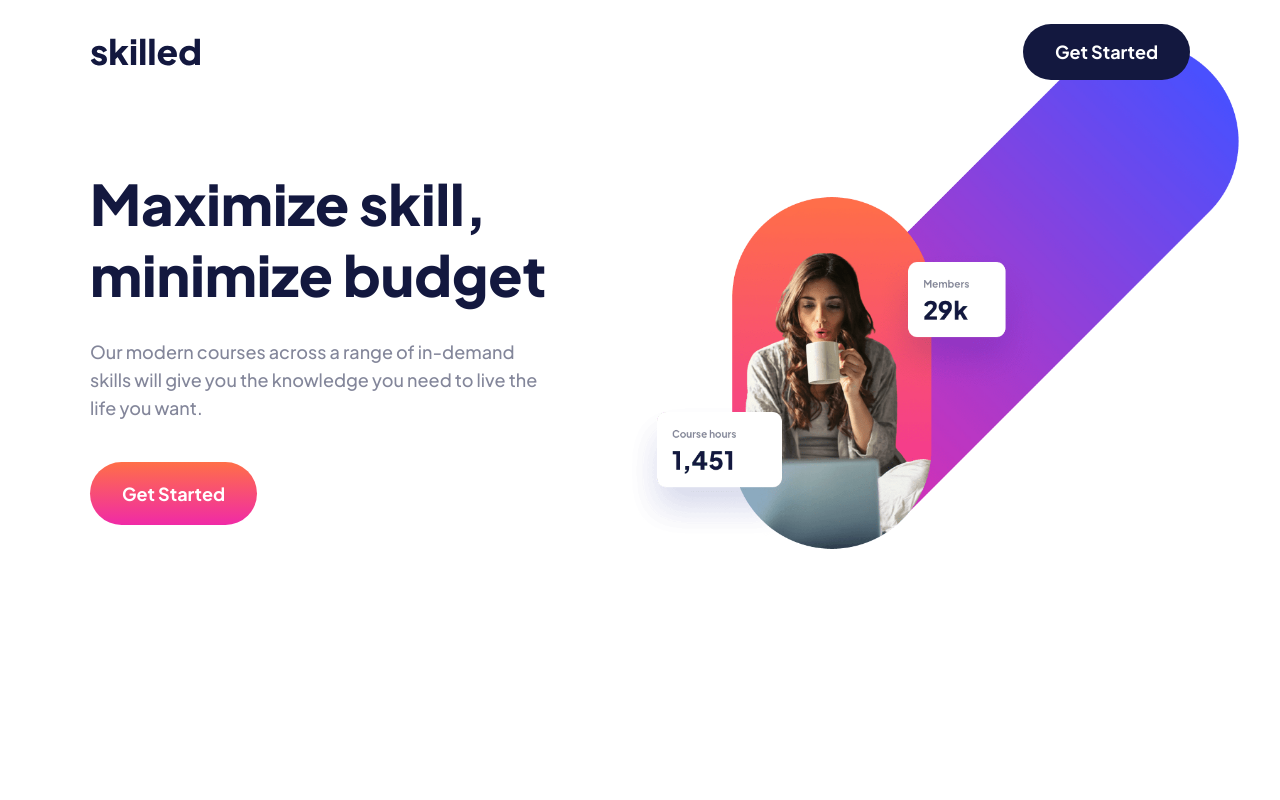
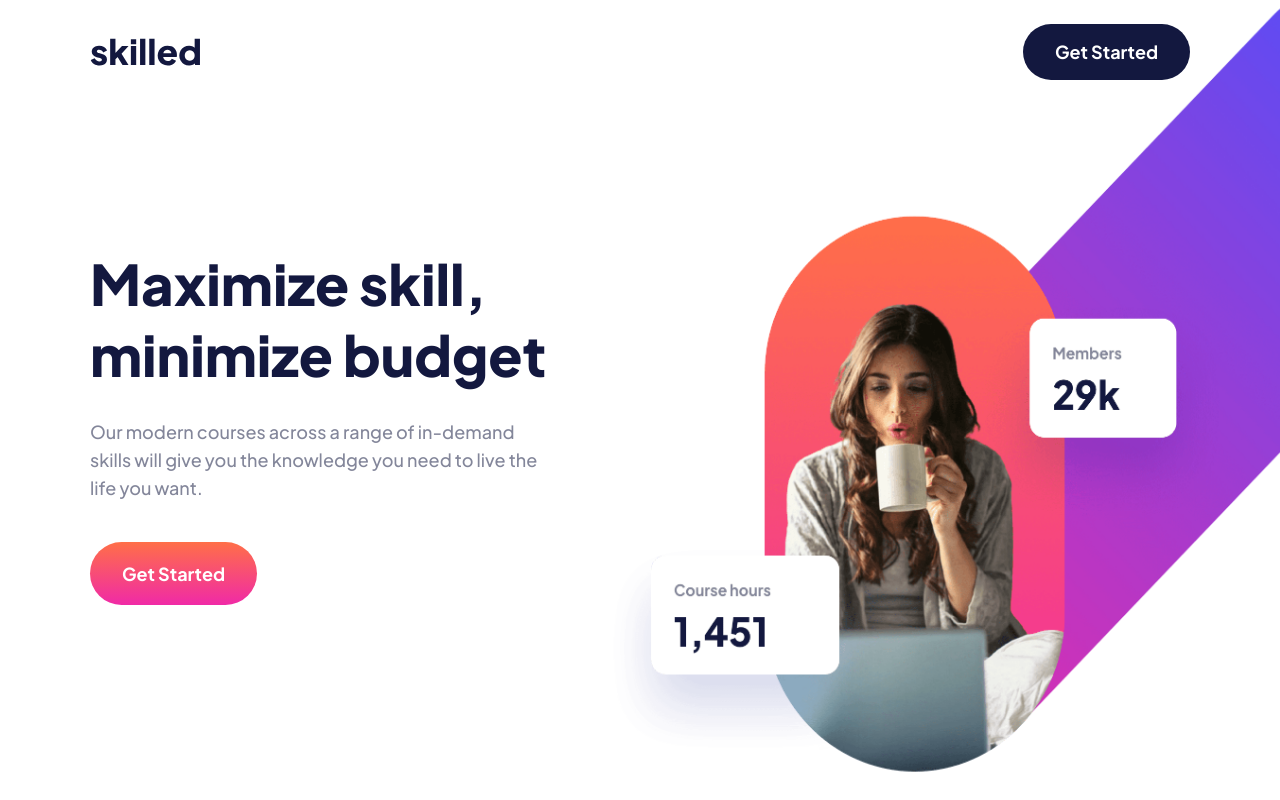
Before and after one commit to jmadrigaladan/frontendmentor.io, a React (Vite) app in the folder skilled-elearning-landing-page/skilled-elearning/: page / in a window 1280 px wide. Built offline with nearby package versions, Linux system fonts and the light colour scheme.

Commit message:
hero section complete now responsive

```diff
--- a/skilled-elearning-landing-page/skilled-elearning/src/App.jsx
+++ b/skilled-elearning-landing-page/skilled-elearning/src/App.jsx
@@ -1,12 +1,10 @@
 import React from "react";
 import textStyling from "./styles";
 import { styles } from "./styles";
-import NavBar from "./components/NavBar.jsx";
 import Hero from "./components/Hero.jsx";
-import { heroDesktopImg } from "./assets";
 
 const App = () => (
-  <div className="w-full bg-[url('./assets/image-hero-desktop.png')] bg-right-top bg-no-repeat bg-contain">
+  <div className="w-full hero__bg h-screen">
     <div className={`${styles.paddingX} ${styles.flexCenter}`}>
       <div className={`${styles.boxWidth}`}>
         <Hero />
--- a/skilled-elearning-landing-page/skilled-elearning/src/assets/index.js
+++ b/skilled-elearning-landing-page/skilled-elearning/src/assets/index.js
@@ -4,7 +4,7 @@ import cryptoIcon from "../assets/icon-crypto.svg";
 import designIcon from "../assets/icon-design.svg";
 import photographyIcon from "../assets/icon-photography.svg";
 import heroDesktopImg from "../assets/image-hero-desktop.png";
-import heroMobileImg from "../assets/image-hero-mobile.png";
+import heroMobileImg from "../assets/image-hero-mobile@2x.png";
 import heroTabletImg from "../assets/image-hero-tablet.png";
 import logoDark from "../assets/logo-dark.svg";
 import logoLight from "../assets/logo-light.svg";
--- a/skilled-elearning-landing-page/skilled-elearning/src/components/Hero.jsx
+++ b/skilled-elearning-landing-page/skilled-elearning/src/components/Hero.jsx
@@ -2,20 +2,24 @@ import React from "react";
 import { layout } from "../styles";
 import styles from "../styles";
 import textStyling from "../styles";
-import { heroDesktopImg } from "../assets";
-import { heroTabletImg } from "../assets";
 import { heroMobileImg } from "../assets";
 import NavBar from "./NavBar.jsx";
 
 const Hero = () => (
-  <div className="relative">
+  <div>
     <NavBar />
     <section className={`${layout.section}`}>
-      <div className={`max-w-[343px] sm:max-w-[398px] md:max-w-[457px]`}>
-        <h1 className={`${textStyling.heroHeading}`}>
+      <div
+        className={`w-full flex flex-col items-start ss:items-center sm:items-start sm:max-w-[398px] md:max-w-[457px] mt-14 md:mt-20 `}
+      >
+        <h1
+          className={`text-left ss:text-center sm:text-left ${textStyling.heroHeading}`}
+        >
           Maximize skill, minimize budget
         </h1>
-        <p className={`${textStyling.paragraph} mt-6 md:mt-7`}>
+        <p
+          className={`text-left ss:text-center sm:text-left ${textStyling.paragraph} mt-6 md:mt-7`}
+        >
           Our modern courses across a range of in-demand skills will give you
           the knowledge you need to live the life you want.
         </p>
@@ -23,8 +27,10 @@ const Hero = () => (
           Get Started
         </button>
       </div>
+      <div className="sm:hidden">
+        <img src={heroMobileImg} alt="" className="w-full mt-6" />
+      </div>
     </section>
-
   </div>
 );
 
--- a/skilled-elearning-landing-page/skilled-elearning/src/index.css
+++ b/skilled-elearning-landing-page/skilled-elearning/src/index.css
@@ -43,3 +43,21 @@
     ),
     linear-gradient(180deg, #4851ff -54.32%, #f02aa6 100%);
 }
+
+@media (min-width: 768px) {
+  .hero__bg {
+    background-image: url("./assets/image-hero-tablet@2x.png");
+    background-size: 640px 640px;
+    background-position: right -270px top -30px;
+    background-repeat: no-repeat;
+  }
+}
+
+@media (min-width: 1200px) {
+  .hero__bg {
+    background-image: url("./assets/image-hero-desktop@2x.png");
+    background-position: right -310px top -95px;
+    background-size: 990px 930px;
+    background-repeat: no-repeat;
+  }
+}
```
